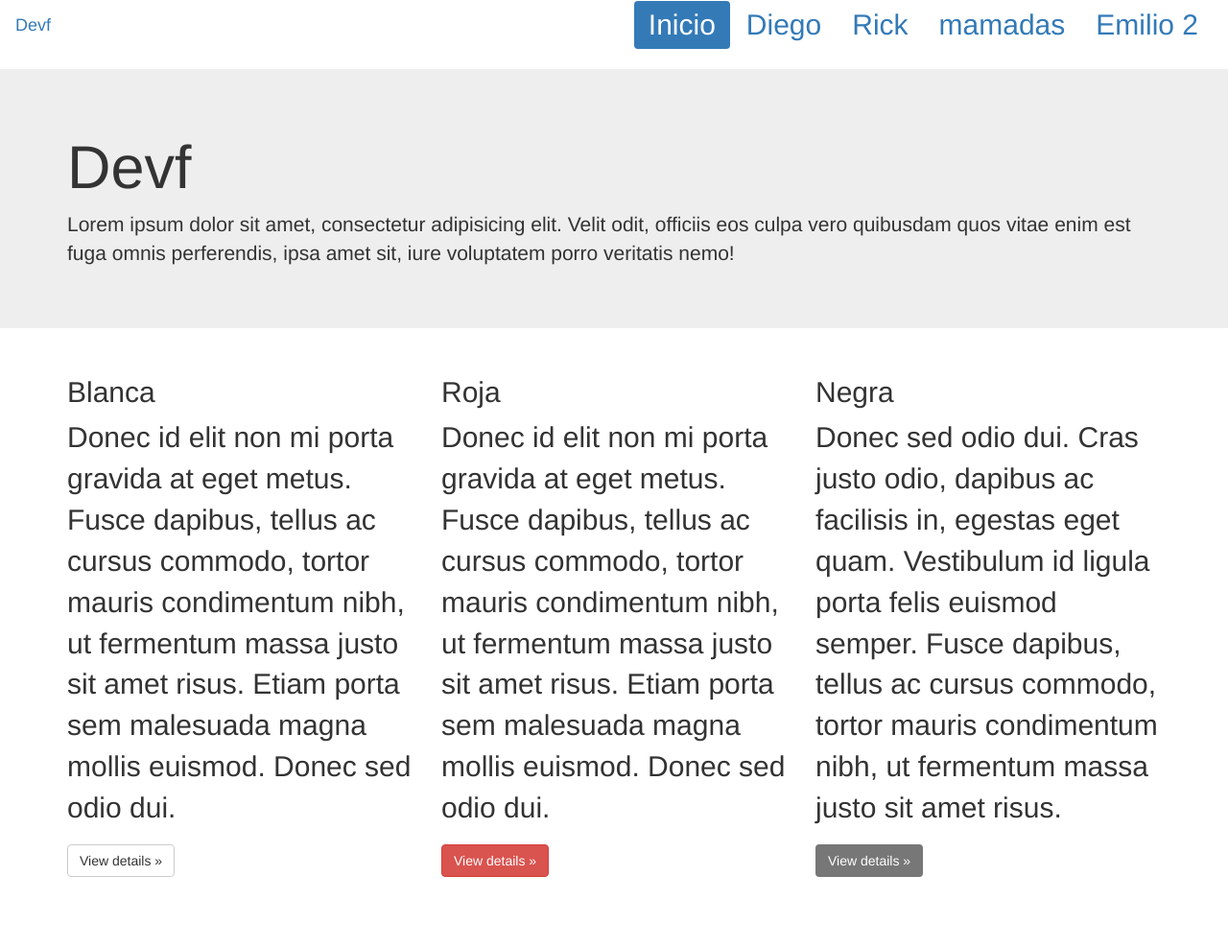
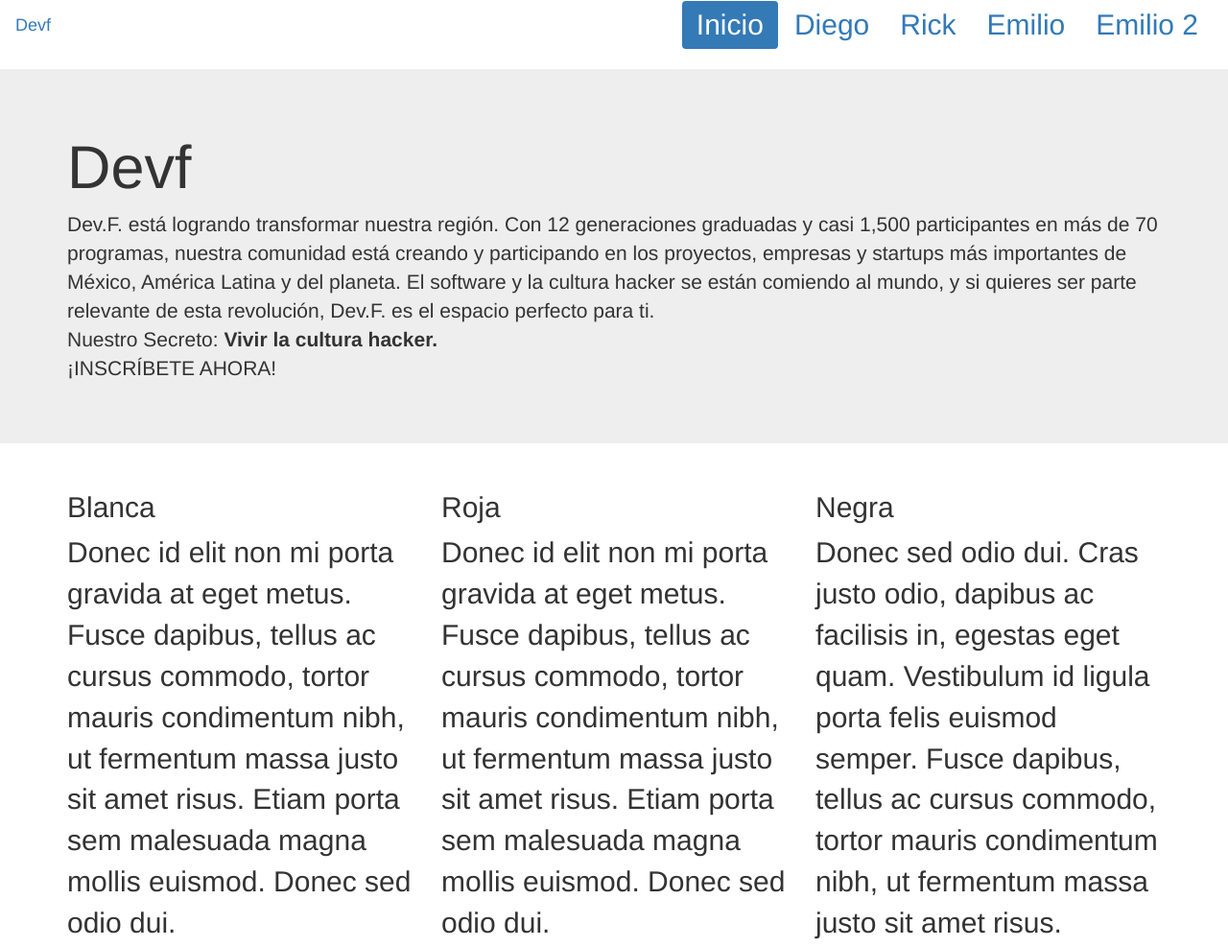
Before and after one commit to Ricktter/git_class, a plain HTML site: page index.html in a window 1280 px wide. Shown: the top 987 px of the page at 96% size. Before the commit the page ends 927 px from the top, so only its background shows below. Drawn offline with Linux system fonts and the light colour scheme.

Commit message:
puse un texto de descripción de Dev.F

```diff
--- a/index.html
+++ b/index.html
@@ -22,7 +22,7 @@
             <li class="active"><a href="#" >Inicio</a></li>
             <li><a href="diego.html">Diego</a></li>
             <li><a href="rick.html">Rick</a></li>
-						<li><a href="google.html">mamadas</a></li>
+						<li><a href="google.html">Emilio</a></li>
             <li><a href="Emilio/index.html">Emilio 2</a></li>
           </ul>
         </div>
@@ -32,7 +32,12 @@
     	<div class="jumbotron">
 	      <div class="container">
 	        <h1>Devf</h1>
-	        <p>Lorem ipsum dolor sit amet, consectetur adipisicing elit. Velit odit, officiis eos culpa vero quibusdam quos vitae enim est fuga omnis perferendis, ipsa amet sit, iure voluptatem porro veritatis nemo!</p>
+	        <p>Dev.F. está logrando transformar nuestra región. Con 12 generaciones graduadas y casi 1,500 participantes en más de 70 programas, nuestra comunidad está creando y participando en los proyectos, empresas y startups más importantes de México, América Latina y del planeta. El software y la cultura hacker se están comiendo al mundo, y si quieres ser parte relevante de esta revolución, Dev.F. es el espacio perfecto para ti. <br>
+
+					Nuestro Secreto: <b>Vivir la cultura hacker.</b> <br>
+
+					¡INSCRÍBETE AHORA!
+					</p>
 	      </div>
 	    </div>
     </header>
```
